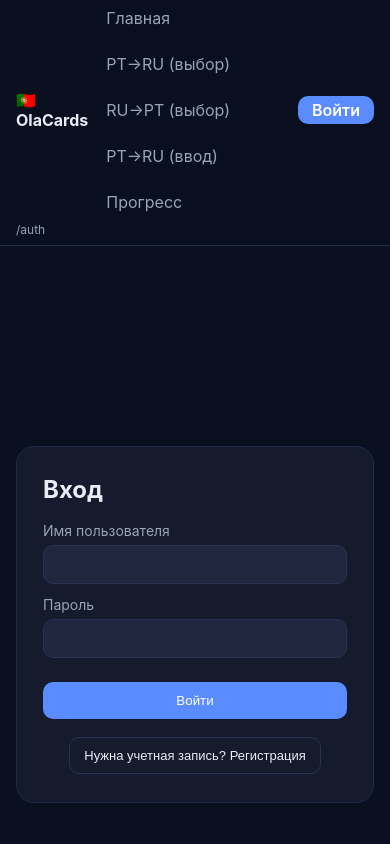
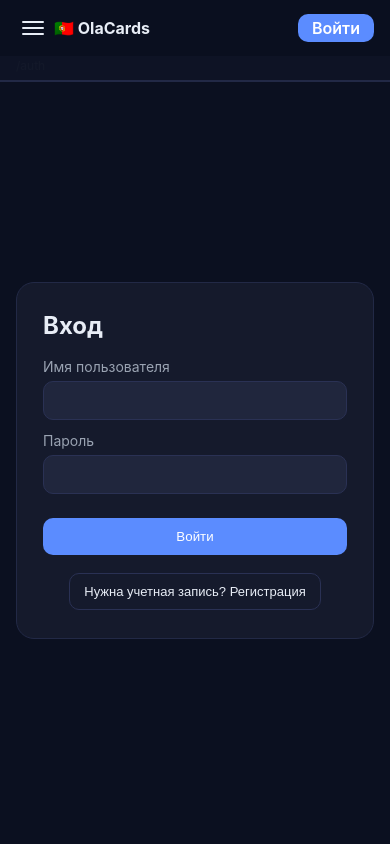
Before and after one commit to AlexeyVodopyan/portuguese_memorizer, a React (Vite) app in the folder frontend/: page /auth in a window 390 px wide. Shown: the top 844 px of the page. Built offline with nearby package versions, Linux system fonts and the light colour scheme; no server answers.

Commit message:
feat: hide menu for mobiles

```diff
--- a/frontend/src/App.tsx
+++ b/frontend/src/App.tsx
@@ -9,6 +9,7 @@ function Header() {
   const location = useLocation()
   const navigate = useNavigate()
   const [user, setUser] = useState<string | null>(null)
+  const [mobileOpen, setMobileOpen] = useState(false)
   useEffect(() => {
     if (api.getToken()) {
       api.me().then(r => setUser(r.username)).catch(() => setUser(null))
@@ -16,17 +17,23 @@ function Header() {
       setUser(null)
     }
   }, [])
+  useEffect(() => { setMobileOpen(false) }, [location.pathname])
   const logout = () => { api.logout(); setUser(null); navigate('/auth', { replace: true }) }
   return (
-    <header className="app-header">
+    <header className={"app-header" + (mobileOpen ? ' mobile-open' : '')}>
       <div className="container header-inner">
+        <button className="menu-toggle" aria-label="Меню" aria-expanded={mobileOpen} aria-controls="main-nav" onClick={() => setMobileOpen(o=>!o)}>
+          <span />
+          <span />
+          <span />
+        </button>
         <Link to="/" className="brand">🇵🇹 OlaCards</Link>
-        <nav>
+        <nav id="main-nav">
           <NavLink to="/" className={({isActive}) => isActive ? 'active' : ''}>Главная</NavLink>
           <NavLink to="/train/pt2ru_choice" className={({isActive}) => isActive ? 'active' : ''}>PT→RU (выбор)</NavLink>
           <NavLink to="/train/ru2pt_choice" className={({isActive}) => isActive ? 'active' : ''}>RU→PT (выбор)</NavLink>
           <NavLink to="/train/pt2ru_input" className={({isActive}) => isActive ? 'active' : ''}>PT→RU (ввод)</NavLink>
-          <NavLink to="/progress" className={({isActive}) => isActive ? 'active' : ''}>Прогресс</NavLink>
+          <NavLink to="/progress" className={({isActive}) => isActive ? 'active' : ''}>Пр��гресс</NavLink>
         </nav>
         <div className="user-box">
           {user ? (
--- a/frontend/src/styles.css
+++ b/frontend/src/styles.css
@@ -85,8 +85,22 @@ button.linklike:hover{text-decoration:underline}
 .user-box a{background: var(--primary); color:#fff; text-decoration:none; font-weight:600; padding:6px 14px; border-radius:10px; display:inline-block; line-height:1}
 .user-box a:visited, .user-box a:active, .user-box a:hover{color:#fff}
 
+.menu-toggle{display:none; flex-direction:column; gap:4px; background:transparent; border:none; padding:8px 6px; cursor:pointer}
+.menu-toggle span{width:22px; height:2px; background: var(--text); display:block; border-radius:2px; transition:.3s}
+.app-header.mobile-open .menu-toggle span:nth-child(2){opacity:0}
+.app-header.mobile-open .menu-toggle span:first-child{transform:translateY(6px) rotate(45deg)}
+.app-header.mobile-open .menu-toggle span:last-child{transform:translateY(-6px) rotate(-45deg)}
+
 @media (max-width: 720px){
   .modes-grid, .options, .cards-grid{grid-template-columns: 1fr}
   .prompt{font-size: 22px}
   nav{overflow:auto}
 }
+@media (max-width: 820px){
+  .menu-toggle{display:flex}
+  nav#main-nav{position:absolute; left:0; top:56px; right:0; background:rgba(15,20,38,.97); display:flex; flex-direction:column; padding:12px 16px; gap:4px; max-height:0; overflow:hidden; border-bottom:1px solid #222946; transition:max-height .35s ease}
+  .app-header.mobile-open nav#main-nav{max-height:340px}
+  nav#main-nav a{padding:10px 8px; border-radius:10px}
+  .user-box{margin-left:auto}
+  .header-inner{gap:4px}
+}
```
